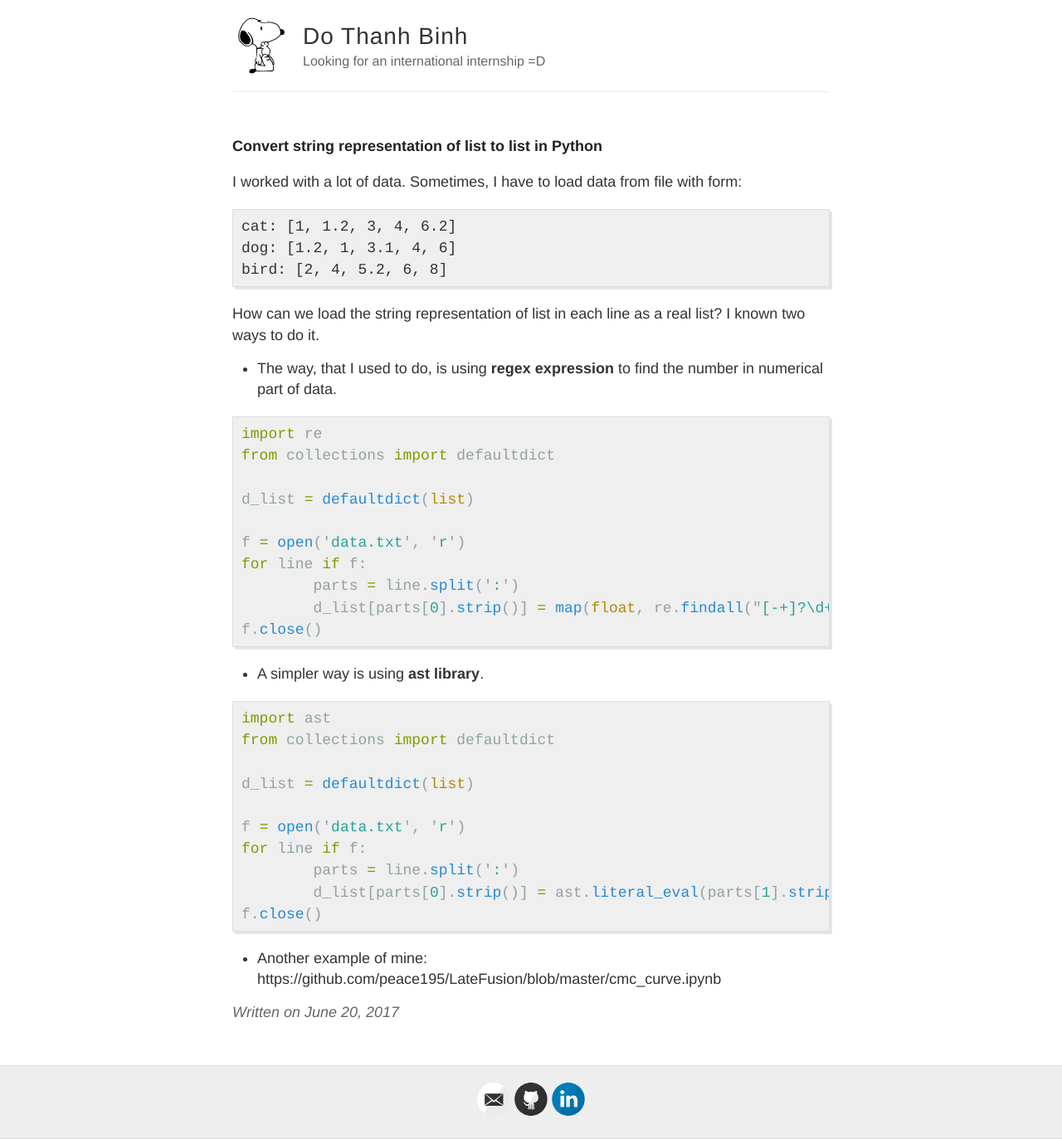
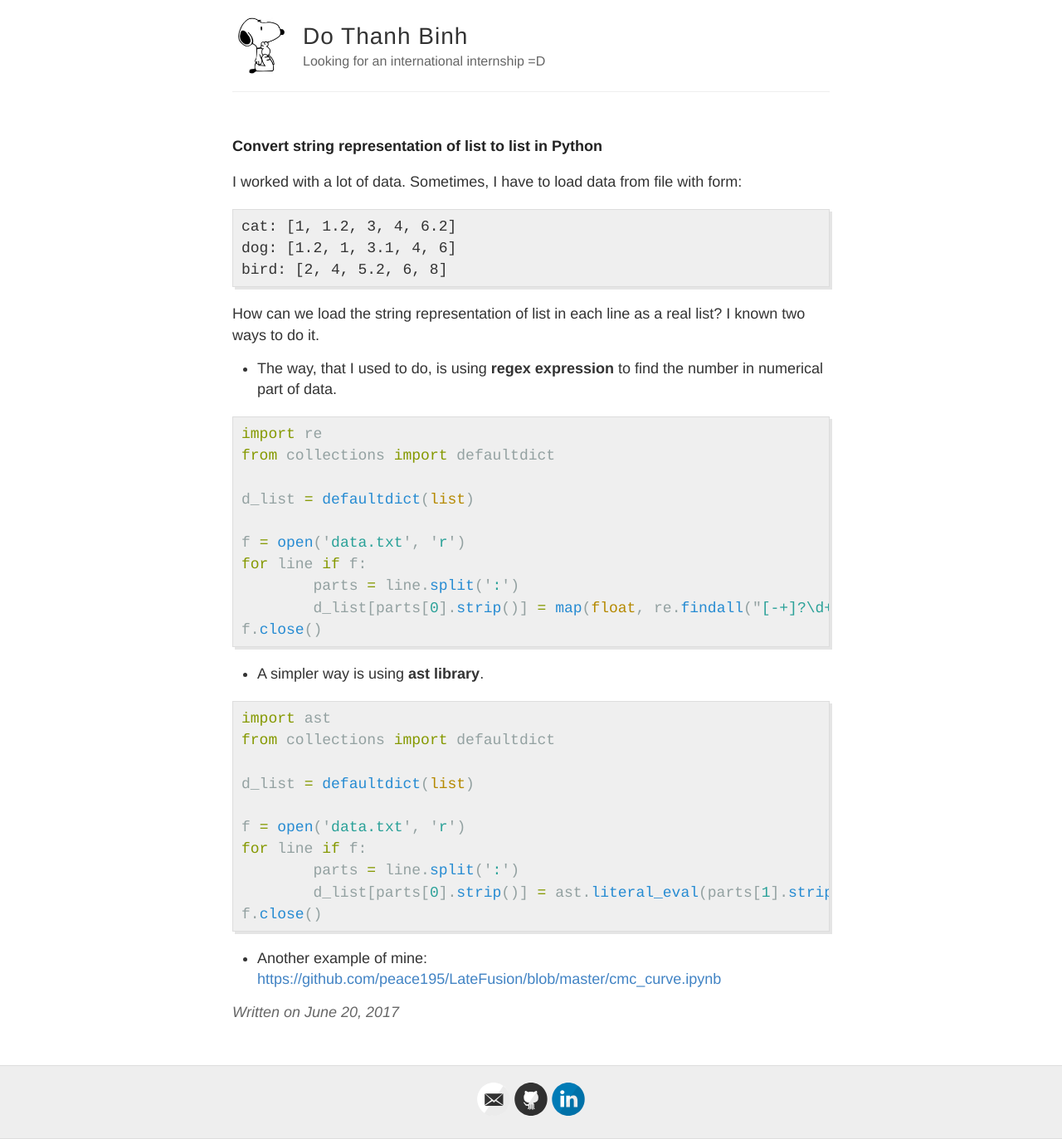
Before and after one commit to peace195/peace195.github.io, a Jekyll site: the page built from _posts/2017-06-20-convert-from-string-to-list.md, in a window 1280 px wide. Shown: the whole page at 83% size. Built offline with Jekyll 4.4.1, drawn with Linux system fonts in a browser that asks for light colours; our own code applies the rules of GitHub Pages for plain Markdown files; comment, search, counter and statistics services are not loaded; part of the change alters nothing that is shown.

Commit message:
fix internal link

```diff
--- a/_posts/2017-06-20-convert-from-string-to-list.md
+++ b/_posts/2017-06-20-convert-from-string-to-list.md
@@ -42,4 +42,4 @@ for line if f:
 f.close()
 {% endhighlight %}
 
-* Another example of mine: https://github.com/peace195/LateFusion/blob/master/cmc_curve.ipynb
+* Another example of mine: [https://github.com/peace195/LateFusion/blob/master/cmc_curve.ipynb](https://github.com/peace195/LateFusion/blob/master/cmc_curve.ipynb)
```
